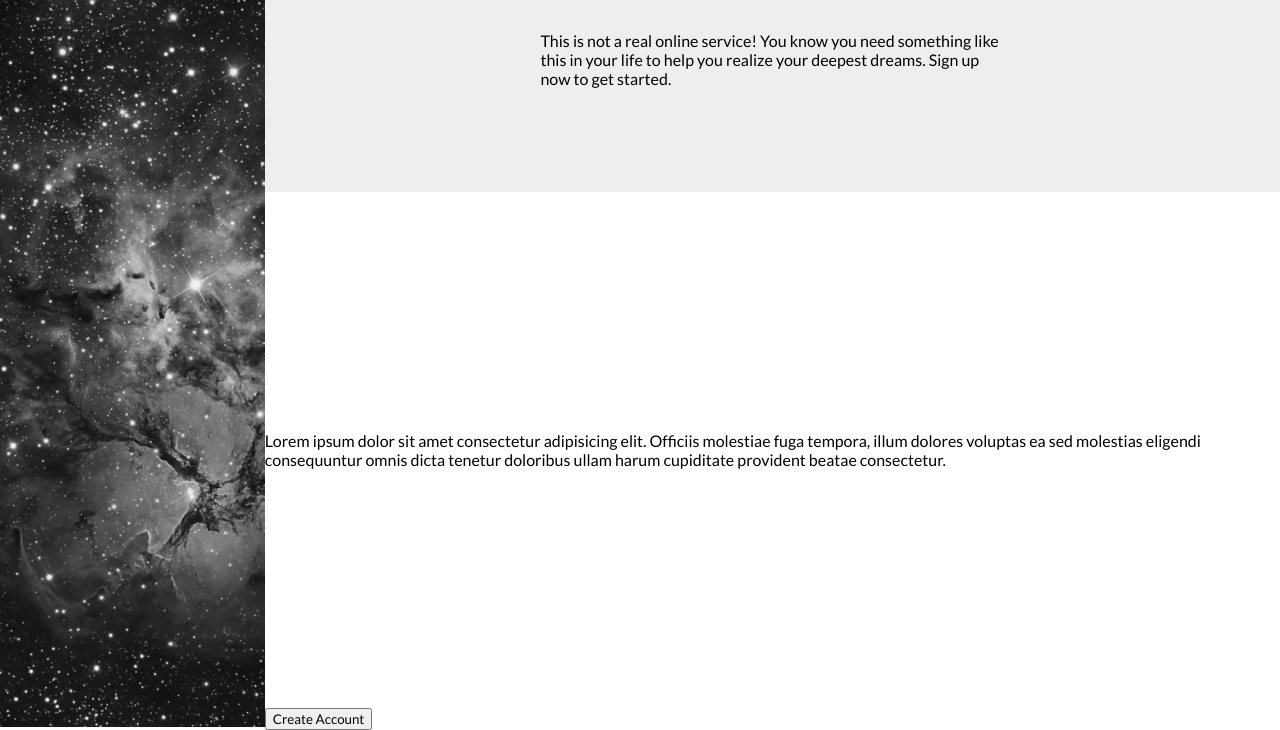
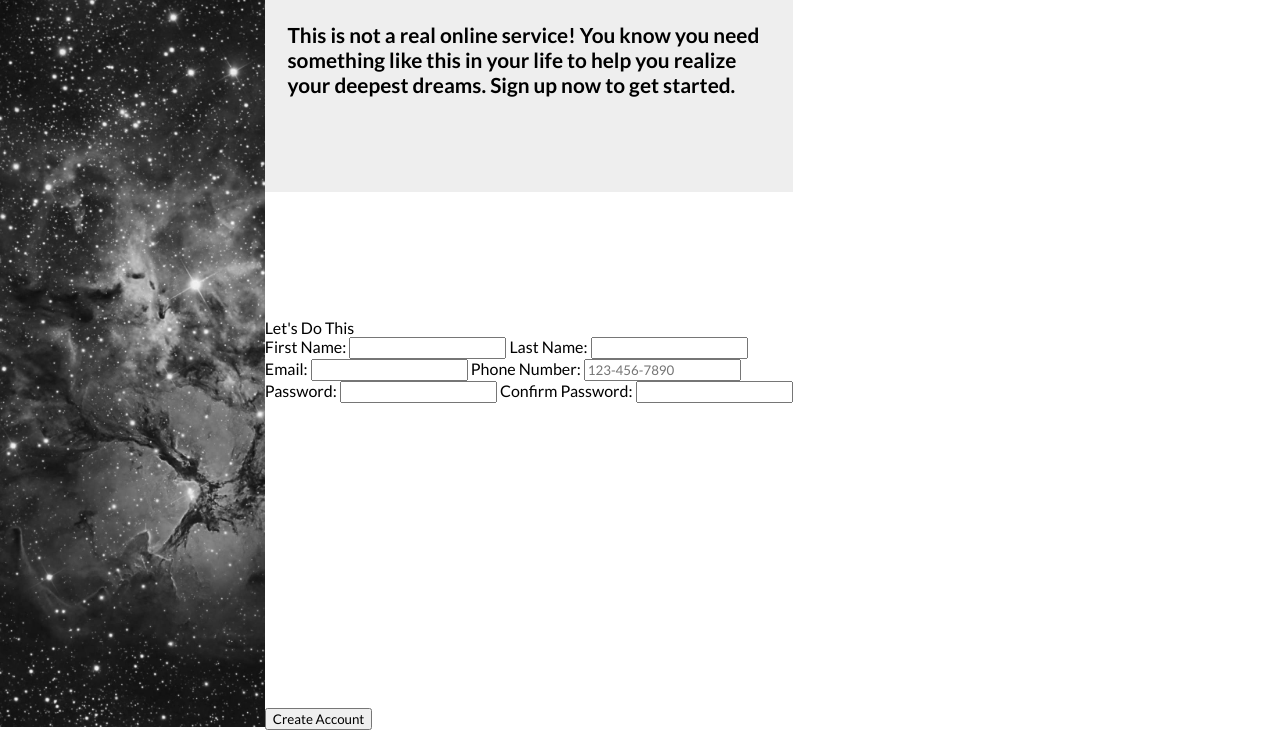
Before and after one commit to chase-the-dream/sign-up, a plain HTML site: page index.html in a window 1280 px wide. Shown: the part 73-803 px from the top of the page. Drawn offline with Linux system fonts and the light colour scheme.

Commit message:
Form Added

```diff
--- a/index.html
+++ b/index.html
@@ -21,7 +21,29 @@
                 <p>This is not a real online service! You know you need something like this in your life to help you realize your deepest dreams. Sign up now to get started.</p>
             </div>
             <div class="form-stuff">
-                <p>Lorem ipsum dolor sit amet consectetur adipisicing elit. Officiis molestiae fuga tempora, illum dolores voluptas ea sed molestias eligendi consequuntur omnis dicta tenetur doloribus ullam harum cupiditate provident beatae consectetur.</p>
+                <p>Let's Do This</p>
+                <form class="flex-form">
+                    <div class="names">
+                        <label for="fname">First Name:</label>
+                        <input type="text" id="fname" name="fname">
+                        <label for="lname">Last Name:</label>
+                        <input type="text" id="lname" name="lname">
+                    </div>
+
+                    <div class="contact">
+                        <label for="email">Email:</label>
+                        <input type="email" id="email" name="email">
+                        <label for="phone">Phone Number:</label>
+                        <input type="tel" id="phone" name="phone" pattern="\d{3}-\d{3}-\d{4}" placeholder="123-456-7890">
+                    </div>
+
+                    <div class="passwords">
+                        <label for="password">Password:</label>
+                        <input type="password" name="password" id="password">
+                        <label for="password">Confirm Password:</label>
+                        <input type="password" name="password" id="password">
+                    </div>
+                </form>
             </div>
             <div class="end">
                 <button type="submit">Create Account</button>
--- a/styles.css
+++ b/styles.css
@@ -26,7 +26,7 @@
     font-size: 3rem;
 }
 
-/* Right Size Stuff */
+/* Right Side Stuff */
 .info {
     display: flex;
     background-color: rgb(238, 238, 238);
@@ -36,7 +36,18 @@
 }
 
 .info p {
-    max-width: 50ch;
+    max-width: 40ch;
+    font-weight: 700;
+    font-size: 1.3rem;
+}
+
+.form-stuff {
+    height: 33%;
+}
+
+.flex-form {
+    display: flex;
+    flex-direction: column;
 }
 
 /* FONT STUFF */
```
